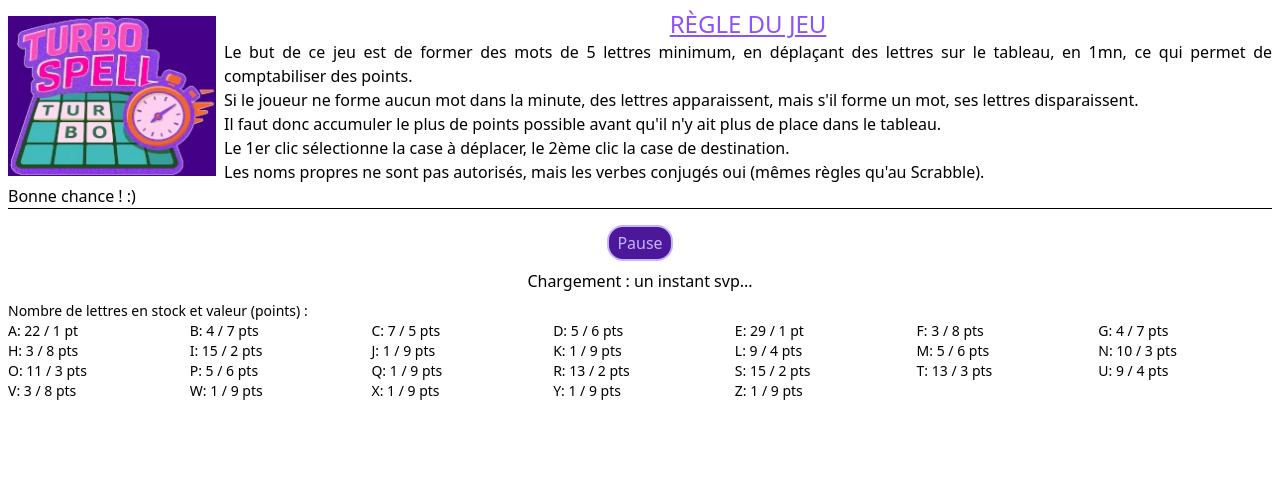
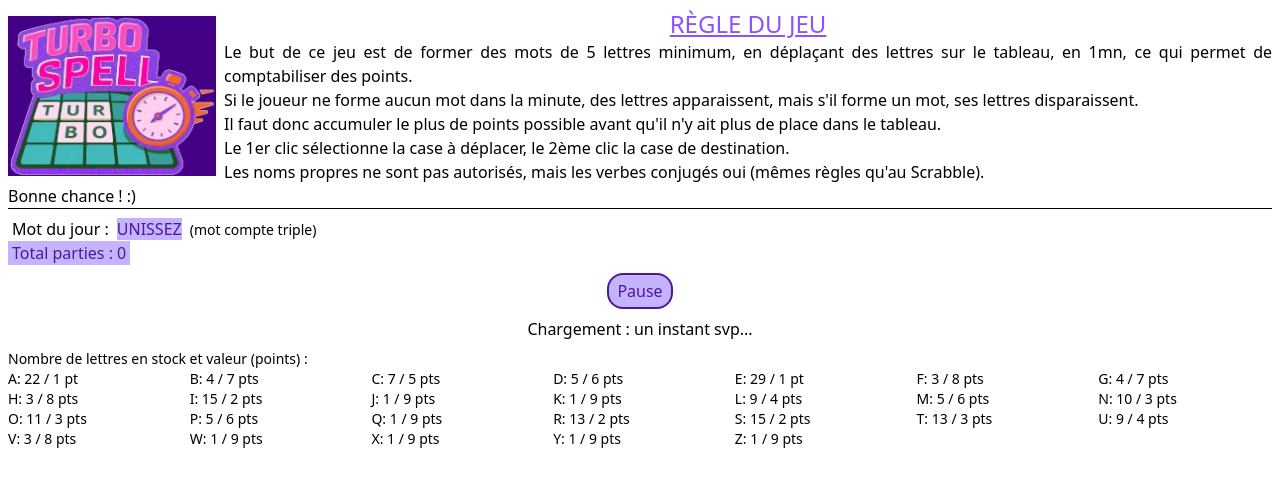
Before and after one commit to Sylvie-C/turbospell, a React (Vite) app: page / in a window 1280 px wide. Both pictures are taken after a click on the button "Start". Shown: the top 486 px of the page. Built offline with nearby package versions, Linux system fonts and the light colour scheme; no server answers.

Commit message:
add word of the day feature

```diff
--- a/src/App.jsx
+++ b/src/App.jsx
@@ -1,4 +1,5 @@
 import { useGameStore } from './store'
+import { getWordOfTheDay } from './utils/todayWord'
 
 import Header from './components/Header'
 import Board from './components/Board'
@@ -7,34 +8,71 @@ import Footer from './components/Footer'
 
 export default function App() {
 
-  const { gameOver , gameStarted, setGameStarted , gamePaused , setGamePaused } = useGameStore()
+  const {
+    gameOver ,
+    gameStarted, setGameStarted ,
+    gamePaused , setGamePaused ,
+    todayWord , setTodayWord,
+
+    mainScore ,
+  } = useGameStore()
 
   const startGame = () => {
     setGameStarted(true)
     setGamePaused(false)
+
+    const todayWord = getWordOfTheDay()
+    setTodayWord(todayWord)
   }
   const pauseGame = () => {
     setGamePaused(true)
   }
 
+
   return (
     <>
       <Header />
-      <main className="flex flex-col items-center">
+      <main className="m-2 flex flex-col items-center text-sm sm:text-base">
+
+        {/* Word of the day */}
+        { gameStarted &&
+          <div className="self-start px-1">
+            <p> Mot du jour :
+              <span className="mx-2
+                bg-violet-300 text-violet-900 border-violet-900
+                dark:bg-violet-900 dark:text-violet-300 dark:border-violet-300"
+              >
+                { todayWord }
+              </span>
+              <span className="text-xs sm:text-sm">(mot compte triple)</span>
+            </p>
+          </div>
+        }
+
+        {/* Main Score */}
+        <p className="self-start px-1
+        bg-violet-300 text-violet-900 border-violet-900
+        dark:bg-violet-900 dark:text-violet-300 dark:border-violet-300
+        ">
+          { gameStarted && `Total parties : ${ mainScore }` }
+        </p>
 
         {/* Start Button */}
-        {
         <button
           className={`
             ${ gameOver && "pointer-events-none"}
-              m-2 py-1 px-2 hover:cursor-pointer hover:transition-colors hover:bg-violet-300 hover:text-violet-900 bg-violet-900 text-violet-300 border-violet-300 hover:border-violet-900 border-2 rounded-2xl
+            my-2 py-1 px-2 border-2 rounded-2xl hover:cursor-pointer hover:transition-colors
+            dark:hover:bg-violet-300 dark:hover:text-violet-900 dark:hover:border-violet-900
+            hover:bg-violet-900 hover:text-violet-300 hover:border-violet-300
+          bg-violet-300 text-violet-900 border-violet-900
+          dark:bg-violet-900 dark:text-violet-300 dark:border-violet-300
+
           `}
 
           onClick={ (!gameStarted || gamePaused) ? startGame : pauseGame }
         >
           { (!gameStarted || gamePaused) ? "Start" : "Pause" }
         </button>
-        }
 
         {/* Board */}
         <div className="relative">
--- a/src/components/Score.jsx
+++ b/src/components/Score.jsx
@@ -1,35 +1,53 @@
 import { useMemo , useRef , useEffect } from "react"
 
-import { wordScore } from "../utils/functions"
+import { useGameStore } from '../store'
+import { wordScore } from "../utils/wordScore"
+import { detectTodayWord } from "../utils/todayWord"
 
 
 export default function Score ( { foundWordsObj , onGameover } ) {
 
+  const { todayWord } = useGameStore()
+
   const totalRef = useRef(0)
   const isFirstRender = useRef(true)
 
+
   // Update found words scores
-  const score = useMemo(() => {
+  const score = useMemo( () => {
     if (!foundWordsObj) return 0
 
     return [...foundWordsObj.rowsWords , ...foundWordsObj.colsWords]  // concatenate rows + cols arrays
-      .filter(Boolean)                                  // filter undefined elements
-      .reduce((acc, elt) => acc + wordScore(elt) , 0)   // accumulation of all found words scores, initial value 0
+      .filter(Boolean)
 
-  }, [foundWordsObj])
+      // accumulation of all found words scores + today word score to initial value 0
+      .reduce((acc, elt) => acc + wordScore(elt) , 0)
+
+  }, [ foundWordsObj ] )
 
 
-  // Handle total score
+  // Add today word score to found word score -> x2 +1 = x3
+  const todayWordScore = useMemo( () => {
+    return detectTodayWord(foundWordsObj, todayWord)
+  } , [ foundWordsObj , todayWord ] )
+
+
+  // Update total score
 	useEffect(() => {
 		// prevent first totalRef update, already initialised immediately at component mount, before useEffect
     if (isFirstRender.current) { isFirstRender.current = false }
-    else { totalRef.current += score }
+
+    else {
+      totalRef.current += (score + todayWordScore) // add today word score if found
+    }
+
 	}, [score])
+
 
   // Pass total score prop on game over
   useEffect(()=> {
     onGameover(totalRef.current)
-  }, [onGameover , totalRef.current])
+  }, [ onGameover , totalRef.current ])
 
 
   return (
--- a/src/components/Timer.jsx
+++ b/src/components/Timer.jsx
@@ -63,7 +63,11 @@ export default function Timer ( { onTimeout, resetTrigger, freezeTimer } ) {
 
 
   return (
-    <div className={ `sm:text-xl font-bold ${timeLeft < 10 ? "text-red-600" : "text-cyan-400"} ${ gameOver && "invisible" }` }>
+    <div className={ `
+      sm:text-xl font-bold
+      ${timeLeft < 10 ? "text-red-600" : "text-cyan-400"}
+      ${ gameOver && "invisible" }
+    ` }>
       ⏳ { formatTime(timeLeft) }
     </div>
   )
--- a/src/components/WordsBoard.jsx
+++ b/src/components/WordsBoard.jsx
@@ -1,7 +1,7 @@
 import { useState , useEffect , useRef } from "react"
 
 import { useGameStore } from "../store"
-import { wordScore } from "../utils/functions"
+import { wordScore } from "../utils/wordScore.js"
 
 
 export default function WordsBoard ( { foundWordsObj } ) {
--- a/src/store.js
+++ b/src/store.js
@@ -13,7 +13,6 @@ const initialLettersStore = {
   Y: { nb: 1 , value: 9 },    Z: { nb: 2 , value: 9 } ,
 }
 
-
 export const useGameStore = create(
   ( set ) => (
     {
@@ -24,6 +23,7 @@ export const useGameStore = create(
       mainScore: 0,
       modalVisible: false,
       modalMessage: "",
+      todayWord: "",
 
       lettersStore: initialLettersStore ,
 
@@ -33,6 +33,7 @@ export const useGameStore = create(
       setMainScore: (newScore) => set ( { mainScore: newScore } ) ,
       setModalVisible: (value) => set ( { modalVisible: value } ) ,
       setModalMessage: (value) => set ( { modalMessage: value } ) ,
+      setTodayWord: (value) => set ( { todayWord: value } ) ,
 
       updateLetterCount: (letter, newCount) =>
         set((state) => ({
--- a/src/utils/functions.js
+++ b/src/utils/gameFunctions.js
@@ -392,8 +392,13 @@ const findStart = (word , container) => {
   - if multiple existing words found in array, longest one should be retained,
   - words can be read from right to left (reversed).
   Params:
-    - sequenceArray: array of strings (letters or empty)
-  Return: Array of Objects type { at: startIndex (int) , length: found word length (int) }
+  - wordsList: Set of words to search in array,
+  - sequenceArray: array of letters to search in,
+  - sequenceIndexInBoard: index of sequence in main Board (int),
+  - columnSequence: boolean, true if sequence is a column in main Board, false if sequence is a row in main Board.
+  Return:
+    - If word found, return object { position: { at: startIndex (int) , length: found word length (int) } }
+    - If no word found, return null.
 */
 const wordInSequence = (wordsList , sequenceArray , sequenceIndexInBoard , columnSequence=false) => {
 
@@ -488,7 +493,7 @@ const wordInSequence = (wordsList , sequenceArray , sequenceIndexInBoard , colum
 }
 
 
-/* Function to extract columns values from main board, separately in sub-arrays.
+/* Function to extract values from a board, column by column, in sub-arrays.
   Params: boardArray (main array of letters) , colsNb: main array columns number (int).
   Return:
     - Array of sub-arrays, where main array index are columns numbers.
@@ -552,6 +557,7 @@ const getRows = (boardArray , colsNb) => {
 
 /* Function to detect words in game board.
   Params:
+    - wordsList: Set of words to search in board,
     - boardArray: main <Board/> of letters (String),
     - colsNb: main board columns number, where equal to rows number.
   Return:
@@ -634,22 +640,3 @@ export const foundWordsStr = (wordsList , boardArray , colsNb) => {
 
   return { rowsWords: wordsInRows , colsWords: wordsInCols }
 }
-
-
-/* Function to calculate a word score based on Zustand lettersStore data.
-  Params: word string.
-  Return: word score (int)
-*/
-export const wordScore = (word) => {
-  const { lettersStore } = useGameStore.getState()
-
-  const wordArray = word.split('')
-
-  let score = 0
-
-  wordArray.forEach (
-    elt => score += lettersStore[elt]?.value
-  )
-
-  return score
-}
--- /dev/null
+++ b/src/utils/todayWord.js
@@ -0,0 +1,62 @@
+
+import { wordScore } from "./wordScore"
+
+
+const todayWordsSet = new Set ([
+  "ACCEPTE", "ADMIRER", "AFFECT", "AIMABLE", "AMUSER", "ALLEGER", "AMICAL", "AMITIE", "AMOUR",
+  "BONHEUR", "BONTE", "CALINS", "CALME", "CHARMES", "CHERIR", "CIVIQUE", "CONFIANT", "COURAGE",
+  "COURTOIS", "DIALOGUE", "DEVOUES", "DIGNITE", "ECOUTER", "EGAUX", "EMPATIE", "ENCHANT", "ENTENTE",
+  "ENTIER", "ENTRAIDE", "EQUITES", "ESPOIRS", "ESTHETE", "ESTIME", "ESTIMER", "EUPHORIE", "FIDELITE",
+  "FLEXIBLE", "FRANCHE", "GAIETE", "GENEREUX", "GENTIL", "GENTILLE", "GENTILS", "HARMONIE", "HEUREUX",
+  "HEUREUSE", "HONNEUR", "HONNETE", "JOIE" , "JOYEUX", "JOYEUSE", "JUSTICE", "LIBEREE", "LIBEREES",
+  "LIBERES", "LIBERTE", "LIBERTES", "LIBRE", "LIBRES", "LUMIERE", "OUVERTS", "PAIX", "PARTAGE",
+  "PATIENCE", "PLAISIR", "PROCHES", "PROGRES", "RASSURE", "RESPECT", "RIRE" , "RIRES" , "SAGES",
+  "SAGESSE", "SEREINS", "SERENITE", "SINCERE", "SOUTIEN", "SOUTENUE", "SOURIRE", "SOUTENIR", "SPIRITUEL",
+  "TENDRES", "TOLERER", "UNISSON", "UNITE", "UTOPIES", "VAINCRE", "VALEURS", "VERITE", "VOLONTE",
+
+  "APPAISER", "AVANCER", "CHANCE", "COMPTER", "CREATIF", "CREATIVE", "EGAYER", "EPANOUIE", "EXALTER",
+  "FELICITE", "FORTUNE", "GENIAL", "HUMILITE", "INSPIRER", "LIBERER", "MOTIVER", "NATUREL", "PARTAGEE",
+  "PARTAGER", "REUSSITE", "SOUTENUES", "SOUTENUS", "UNIS", "UNIES", "UNISSEZ", "VIVRE", "VIVANT",
+  "VIVANTE", "VIVANTS", "VIVANTES"
+])
+
+export const getWordOfTheDay = (date = new Date()) => {
+
+  const todayWordsArray = Array.from(todayWordsSet)
+
+  const dayIndex = Math.floor(date.getTime() / (1000 * 60 * 60 * 24))   // jours depuis epoch
+
+  const index = dayIndex % todayWordsArray.length
+
+  return todayWordsArray[index]
+}
+
+
+/* Function to detect today word in list of found words then return its score.
+  Params:
+    - foundWordsObj: Object with rowsWords and colsWords arrays,
+    - todayWord: String, word of the day.
+  Return:
+    - If today word found, return its score,
+    - If not found, return 0.
+*/
+export const detectTodayWord = ( foundWordsObj , todayWord ) => {
+
+  const todayWordScore = wordScore ( todayWord )
+  let currentScore = 0
+
+  // Detect if word is in foundWordsObj
+  foundWordsObj?.rowsWords.forEach(
+    elt => {
+      elt === todayWord ? currentScore += (2 * todayWordScore) : null
+    }
+  )
+
+  foundWordsObj?.colsWords.forEach(
+    elt => {
+      elt === todayWord ? currentScore += (2 * todayWordScore) : null
+    }
+  )
+
+  return currentScore
+}
--- /dev/null
+++ b/src/utils/wordScore.js
@@ -0,0 +1,20 @@
+import { useGameStore } from '../store'
+
+
+/* Function to calculate a word score based on Zustand lettersStore data.
+  Params: word string.
+  Return: word score (int)
+*/
+export const wordScore = (word) => {
+  const { lettersStore } = useGameStore.getState()
+
+  const wordArray = word.split('')
+
+  let score = 0
+
+  wordArray.forEach (
+    elt => score += lettersStore[elt]?.value
+  )
+
+  return score
+}
```
Also changed, not shown: src/components/Board.jsx (+19 -18 lines). Lines whose indentation alone changed are shown as unchanged.
